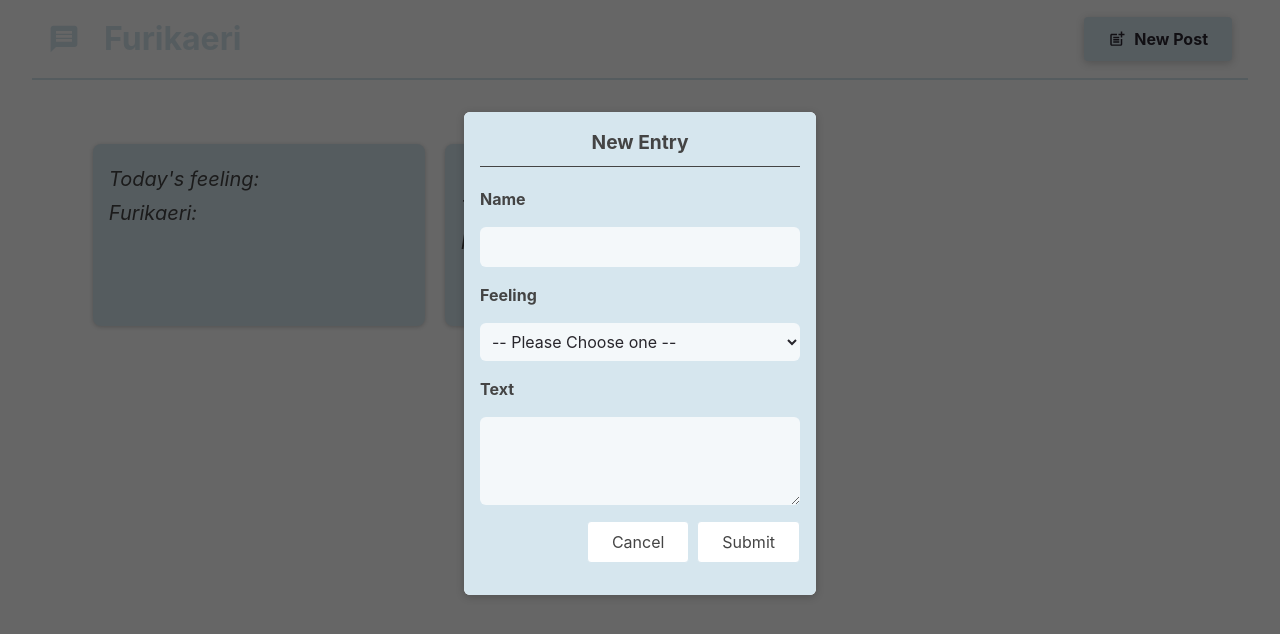
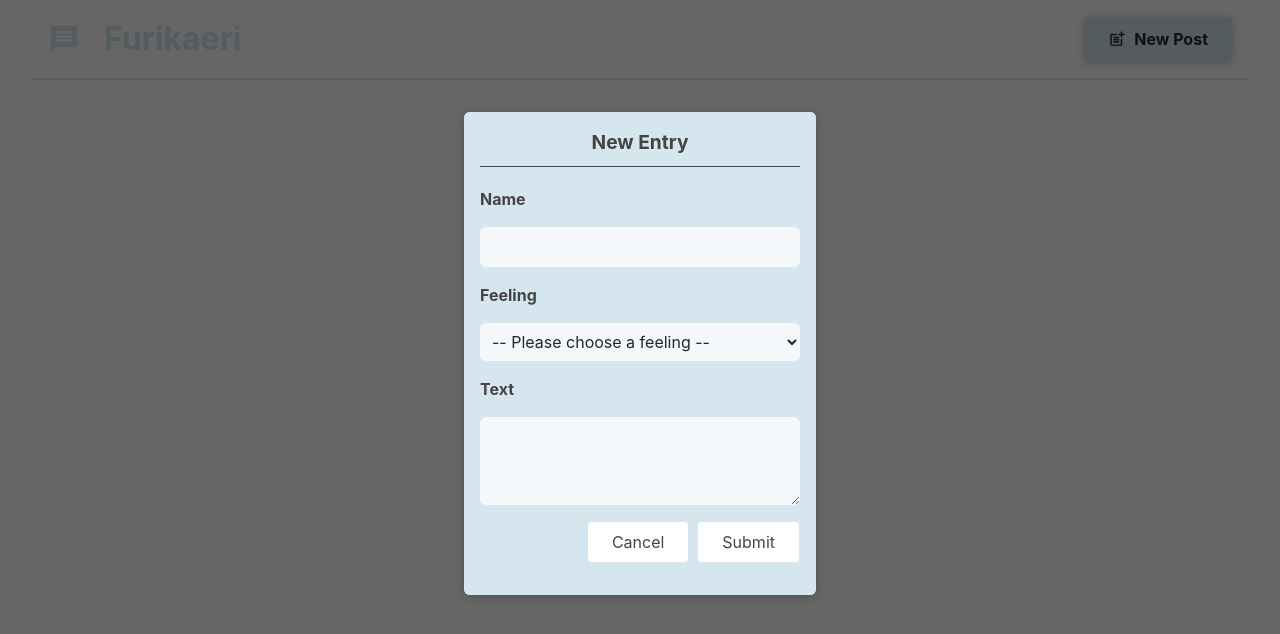
Before and after one commit to ReeAya/furikaeri, a React (Vite) app: page / in a window 1280 px wide. Shown: the top 634 px of the page. Built offline with nearby package versions, Linux system fonts and the light colour scheme.

Commit message:
Added state to manage current and added posts, added logic for adding posts, added uuid for unique key generation

```diff
--- a/package.json
+++ b/package.json
@@ -14,7 +14,8 @@
         "npm-git-install": "^0.3.0",
         "react": "^18.3.1",
         "react-dom": "^18.3.1",
-        "react-icons": "^5.3.0"
+        "react-icons": "^5.3.0",
+        "uuid": "^10.0.0"
     },
     "devDependencies": {
         "@eslint/js": "^9.9.0",
--- a/src/components/NewPost.jsx
+++ b/src/components/NewPost.jsx
@@ -1,26 +1,49 @@
+import { useState } from "react";
 import "./NewPost.module.css";
 import classes from "./NewPost.module.css";
 
-export default function NewPost({
-  onAuthorChange,
-  onCancel,
-  onFeelingChange,
-  onBodyChange,
-}) {
+export default function NewPost({ onCancel, onAddPost }) {
+  //
+  const [enteredBody, setEnteredBody] = useState("");
+  const [enteredAuthor, setEnteredAuthor] = useState("");
+  const [enteredFeeling, setEnteredFeeling] = useState("");
+  //
+
+  function bodyChangeHandler(e) {
+    setEnteredBody(e.target.value);
+  }
+  function authorChangeHandler(e) {
+    setEnteredAuthor(e.target.value);
+  }
+  function feelingChangeHandler(e) {
+    setEnteredFeeling(e.target.value);
+  }
+
+  function submitFormHandler(e) {
+    e.preventDefault();
+    const postData = {
+      body: enteredBody,
+      author: enteredAuthor,
+      feeling: enteredFeeling,
+    };
+
+    onAddPost(postData);
+    onCancel();
+  }
   return (
-    <form className={classes.form}>
+    <form className={classes.form} onSubmit={submitFormHandler}>
       <h3>New Entry</h3>
       <p>
         <label htmlFor="name">Name</label>
-        <input type="text" id="name" onChange={onAuthorChange} required />
+        <input type="text" id="name" onChange={authorChangeHandler} required />
       </p>
       <p>
         <label htmlFor="feeling">Feeling</label>
         <select
-          onChange={onFeelingChange}
+          onChange={feelingChangeHandler}
           defaultValue="-- Please Choose one --"
         >
-          <option value="">-- Please Choose one --</option>
+          <option value="">-- Please choose a feeling --</option>
           <option value="happy">Happy</option>
           <option value="sad">Sad</option>
           <option value="hungry">Hungry</option>
@@ -36,7 +59,7 @@ export default function NewPost({
           id="body"
           required
           rows={3}
-          onChange={onBodyChange}
+          onChange={bodyChangeHandler}
         ></textarea>
       </p>
       <p className={classes.actions}>
--- a/src/components/PostsList.jsx
+++ b/src/components/PostsList.jsx
@@ -1,38 +1,21 @@
 import { useState } from "react";
+import { v4 as uuid } from "uuid";
 import Post from "./Post";
 import NewPost from "./NewPost";
 import Modal from "./Modal";
 import classes from "./PostsList.module.css";
 
 export default function PostsList({ modalVisible, onStopPosting }) {
-  //
-  const [enteredBody, setEnteredBody] = useState("");
-  const [enteredAuthor, setEnteredAuthor] = useState("");
-  const [enteredFeeling, setEnteredFeeling] = useState("");
-  //
-
-  function bodyChangeHandler(e) {
-    setEnteredBody(e.target.value);
-  }
-  function authorChangeHandler(e) {
-    setEnteredAuthor(e.target.value);
-  }
-  function feelingChangeHandler(e) {
-    setEnteredFeeling(e.target.value);
-    console.log(e.target.value);
-  }
-
+  const [posts, setPosts] = useState([]);
   let modalContent;
 
+  function addPostsHandler(postsData) {
+    setPosts((existingPosts) => [postsData, ...existingPosts]);
+  }
   if (modalVisible) {
     modalContent = (
       <Modal onClose={onStopPosting}>
-        <NewPost
-          onBodyChange={bodyChangeHandler}
-          onAuthorChange={authorChangeHandler}
-          onFeelingChange={feelingChangeHandler}
-          onCancel={onStopPosting}
-        />
+        <NewPost onCancel={onStopPosting} onAddPost={addPostsHandler} />
       </Modal>
     );
   }
@@ -41,12 +24,14 @@ export default function PostsList({ modalVisible, onStopPosting }) {
       {modalVisible ? modalContent : null}
 
       <ul className={classes.posts}>
-        <Post
-          author={enteredAuthor}
-          feeling={enteredFeeling}
-          body={enteredBody}
-        />
-        <Post author="Ree" body="lalalalalala" />
+        {posts.map((post) => (
+          <Post
+            author={post.author}
+            feeling={post.feeling}
+            body={post.body}
+            key={uuidv4()}
+          />
+        ))}
       </ul>
     </>
   );
```
Also changed, not shown: 1 other file (tests, documents, lock files or other folders).
